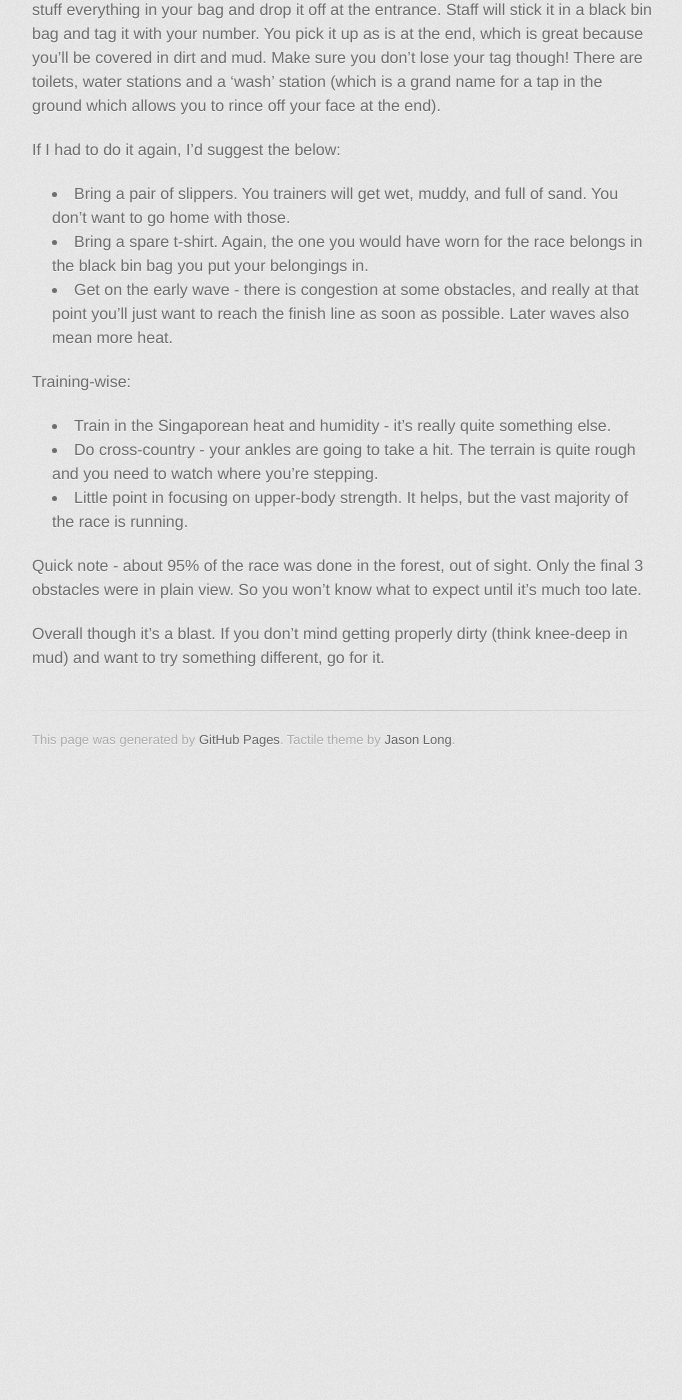
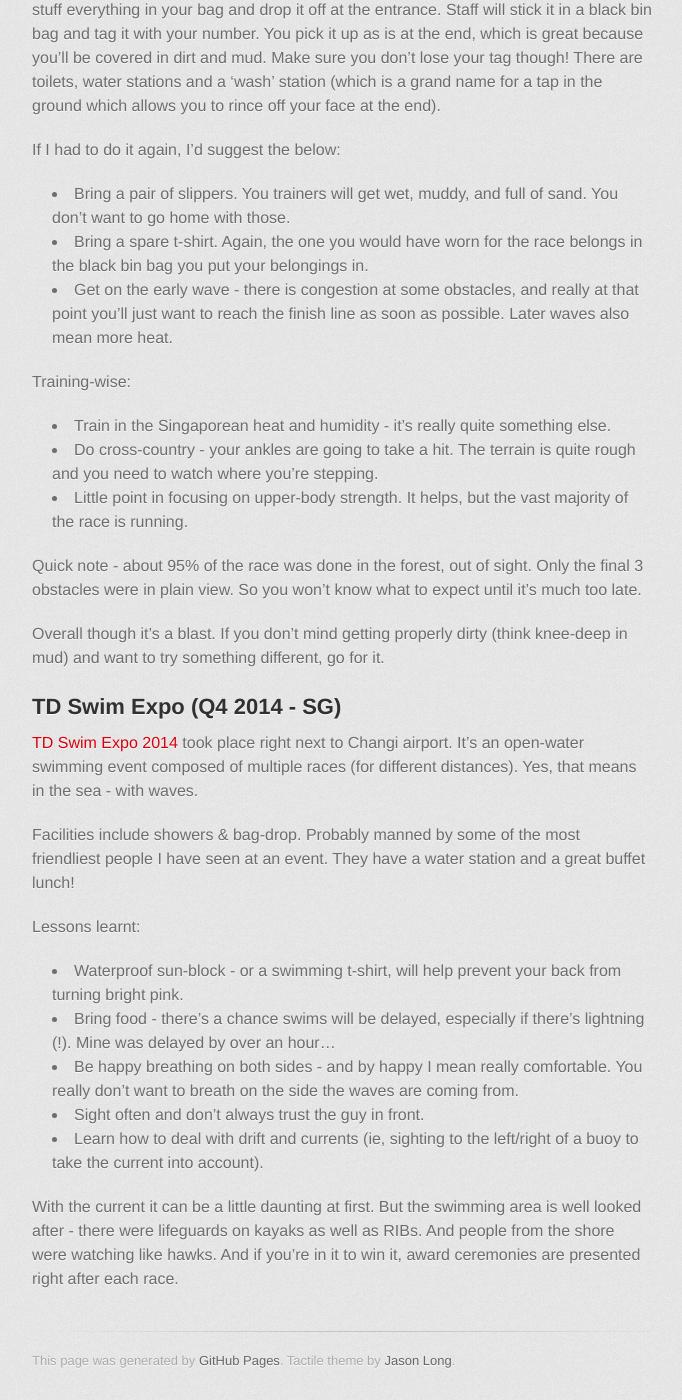
Before and after one commit to axiomiety/axiomiety.github.io, a Jekyll site: the page built from articles/misc_fitness-events.markdown, in a window 1280 px wide and 1400 px high, scrolled down 743 px. Shown: the whole window, without its empty margins (298-980 px from the left). Built offline with Jekyll 4.4.1, drawn with Linux system fonts in a browser that asks for light colours; nearby versions of some CDN libraries; some web fonts are replaced; before the commit the page ends 1522 px from its top, so only the background shows below that; some of the changed text lies outside the part shown.

Commit message:
td swimexpo

```diff
--- a/articles/misc_fitness-events.markdown
+++ b/articles/misc_fitness-events.markdown
@@ -14,7 +14,7 @@ Note that there are no lockers/bag-drop facilities - so unless you have a team w
 
 ## Lion Dash (Q2 2014 - SG) ##
 
-[This event](http://www.liondash.com) took place in Tampines Bike park. In a nutshell it's a cross-country run with various obstacles along the way, including an ice-bath at the end (now that might sound silly in Singapore, but it *is* an ice bath. They top it up with ice-cubes periodically).
+[This event](http://www.liondash.com) took place in Tampines Bike Park. In a nutshell it's a cross-country run with various obstacles along the way, including an ice-bath at the end (now that might sound silly in Singapore, but it *is* an ice bath. They top it up with ice-cubes periodically).
 
 Facilities-wise it's really top-notch. Your race pack contains your race tag. Stick it on, stuff everything in your bag and drop it off at the entrance. Staff will stick it in a black bin bag and tag it with your number. You pick it up as is at the end, which is great because you'll be covered in dirt and mud. Make sure you don't lose your tag though!
 There are toilets, water stations and a 'wash' station (which is a grand name for a tap in the ground which allows you to rince off your face at the end).
@@ -34,3 +34,19 @@ Training-wise:
 Quick note - about 95% of the race was done in the forest, out of sight. Only the final 3 obstacles were in plain view. So you won't know what to expect until it's much too late.
 
 Overall though it's a blast. If you don't mind getting properly dirty (think knee-deep in mud) and want to try something different, go for it.
+
+## TD Swim Expo (Q4 2014 - SG) ##
+
+[TD Swim Expo 2014](http://swimexpoasia.com/) took place right next to Changi airport. It's an open-water swimming event composed of multiple races (for different distances). Yes, that means in the sea - with waves.
+
+Facilities include showers & bag-drop. Probably manned by some of the most friendliest people I have seen at an event. They have a water station and a great buffet lunch!
+
+Lessons learnt:
+
+*   Waterproof sun-block - or a swimming t-shirt, will help prevent your back from turning bright pink.
+*   Bring food - there's a chance swims will be delayed, especially if there's lightning (!). Mine was delayed by over an hour...
+*   Be happy breathing on both sides - and by happy I mean really comfortable. You really don't want to breath on the side the waves are coming from.
+*   Sight often and don't always trust the guy in front.
+*   Learn how to deal with drift and currents (ie, sighting to the left/right of a buoy to take the current into account).
+
+With the current it can be a little daunting at first. But the swimming area is well looked after - there were lifeguards on kayaks as well as RIBs. And people from the shore were watching like hawks. And if you're in it to win it, award ceremonies are presented right after each race.
```
